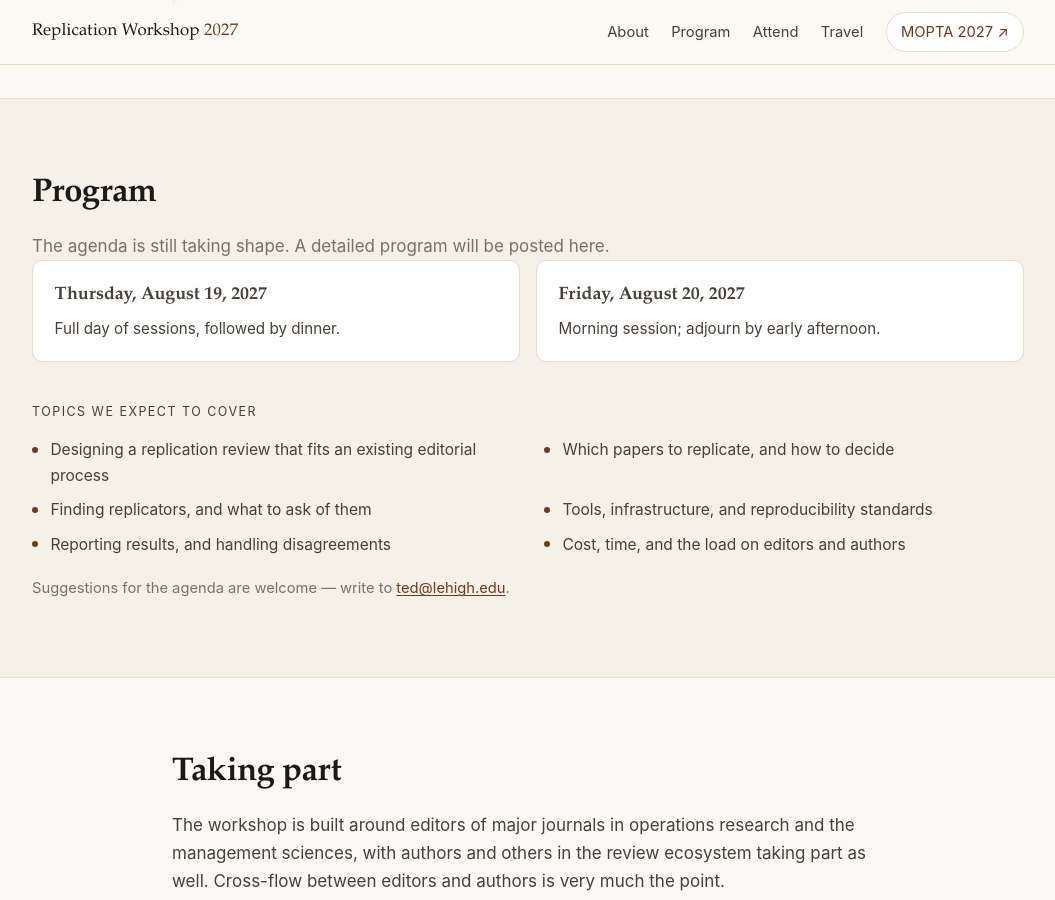
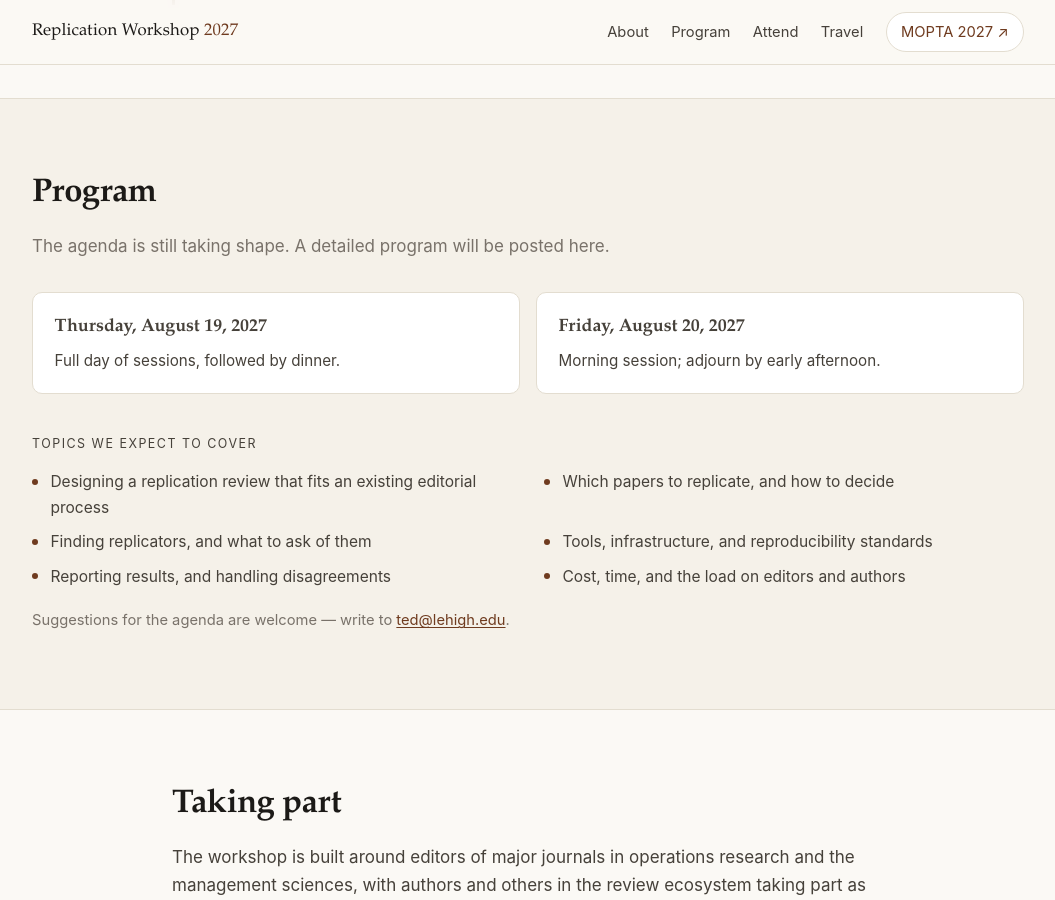
Before and after one commit to tkralphs/ReplicationWorkshop, a Jekyll site: the page built from index.md, in a window 1280 px wide and 900 px high, scrolled down 1411 px. Shown: the whole window, without its empty margins (112-1167 px from the left). Built offline with Jekyll 4.4.1, drawn with Linux system fonts in a browser that asks for light colours.

Commit message:
Restore the program section-head wrapper

```diff
--- a/index.md
+++ b/index.md
@@ -35,10 +35,14 @@ Annual Meeting, with editors from four INFORMS journals.
 <section id="program" class="section section-alt">
 <div class="wrap" markdown="1">
 
+<div class="section-head" markdown="1">
+
 ## Program
 
 The agenda is still taking shape. A detailed program will be posted here.
 {: .section-sub}
+
+</div>
 
 {% include schedule.html %}
 
```
